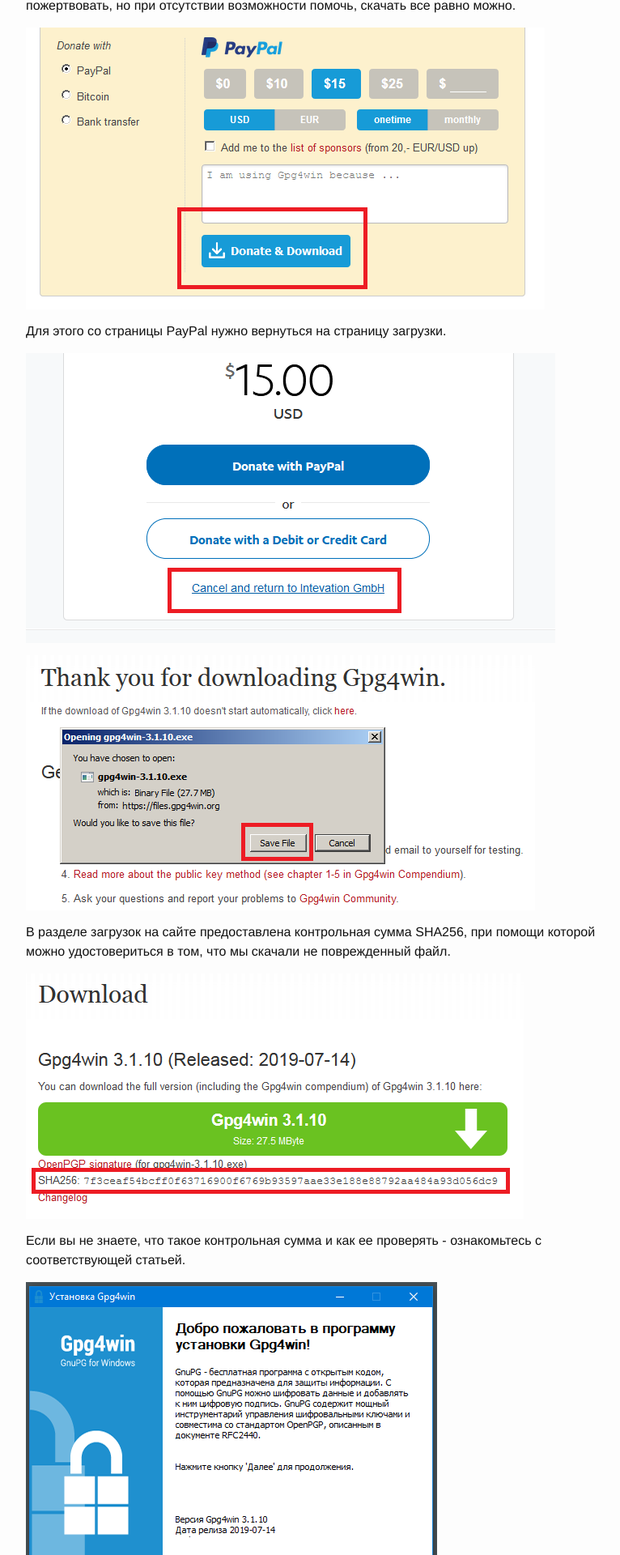
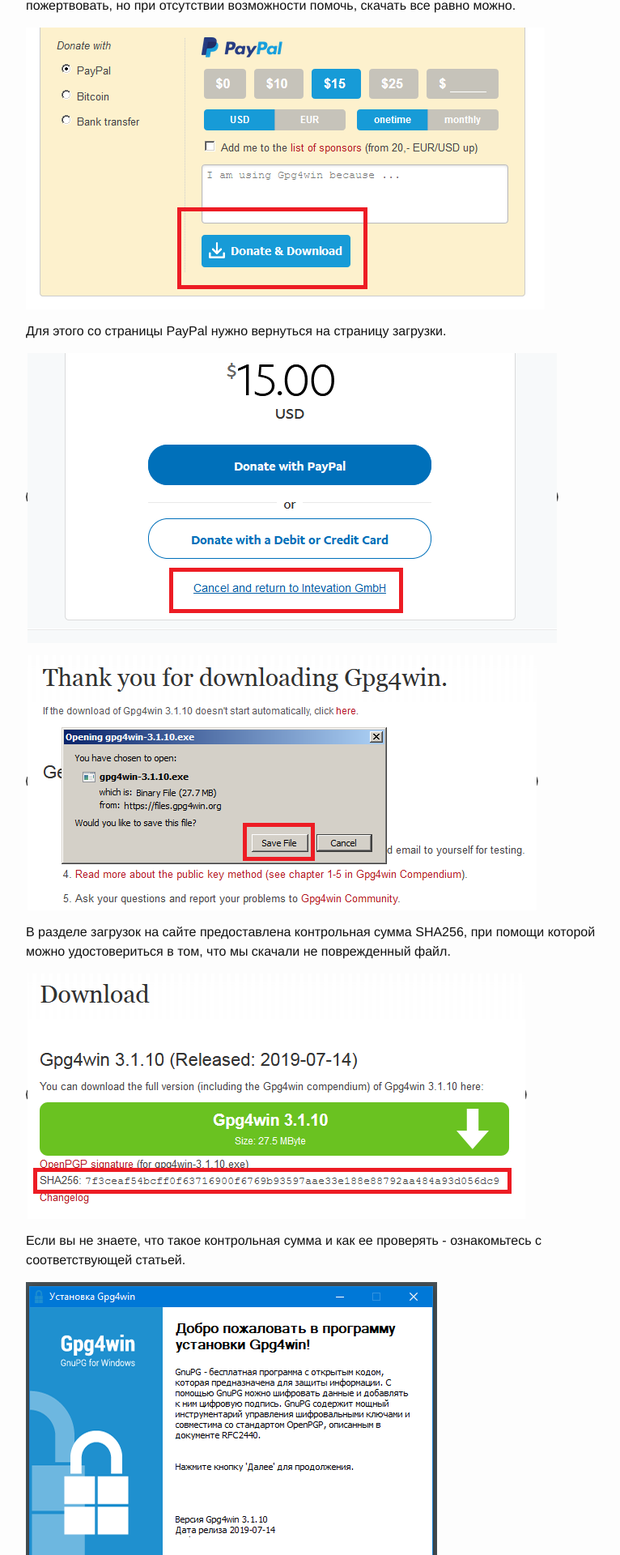
Before and after one commit to 2b7E1n6D0e5R7/2b7E1n6D0e5R7.github.io, a Jekyll site: the page built from _posts/2019-12-16-pgp-encryption-windows.md, in a window 1280 px wide. Shown: the part 528-2448 px from the top of the page at 81% size, without its empty margins (238-1004 px from the left). Built offline with Jekyll 4.4.1, drawn with Linux system fonts in a browser that asks for light colours.

Commit message:
Update 2019-12-16-pgp-encryption-windows.md

```diff
--- a/_posts/2019-12-16-pgp-encryption-windows.md
+++ b/_posts/2019-12-16-pgp-encryption-windows.md
@@ -16,13 +16,13 @@
 
 Для этого со страницы PayPal нужно вернуться на страницу загрузки.
 
-[![скриншот к статье](/images/posts/pgp-windows/1.png)]({{site.baseurl}}/images/posts/pgp-windows/1.png){:target="_blank"}{:class="zoom-in"}
+[![скриншот к статье](/images/posts/pgp-windows/1.png)]({{site.baseurl}}/images/posts/pgp-windows/1.png){:target="_blank"}{:class="zoom-in"}{:style="border:groove 2px #717171; border-radius: 12px;"}
 
-[![скриншот к статье](/images/posts/pgp-windows/2.png)]({{site.baseurl}}/images/posts/pgp-windows/2.png){:target="_blank"}{:class="zoom-in"}
+[![скриншот к статье](/images/posts/pgp-windows/2.png)]({{site.baseurl}}/images/posts/pgp-windows/2.png){:target="_blank"}{:class="zoom-in"}{:style="border:groove 2px #717171; border-radius: 12px;"}
 
 В разделе загрузок на сайте предоставлена контрольная сумма SHA256, при помощи которой можно удостовериться в том, что мы скачали не поврежденный файл.
 
-[![скриншот к статье](/images/posts/pgp-windows/3.png)]({{site.baseurl}}/images/posts/pgp-windows/3.png){:target="_blank"}{:class="zoom-in"}
+[![скриншот к статье](/images/posts/pgp-windows/3.png)]({{site.baseurl}}/images/posts/pgp-windows/3.png){:target="_blank"}{:class="zoom-in"}{:style="border:groove 2px #717171; border-radius: 12px;"}
 
 Если вы не знаете, что такое контрольная сумма и как ее проверять - ознакомьтесь с соответствующей статьей.
 
```
